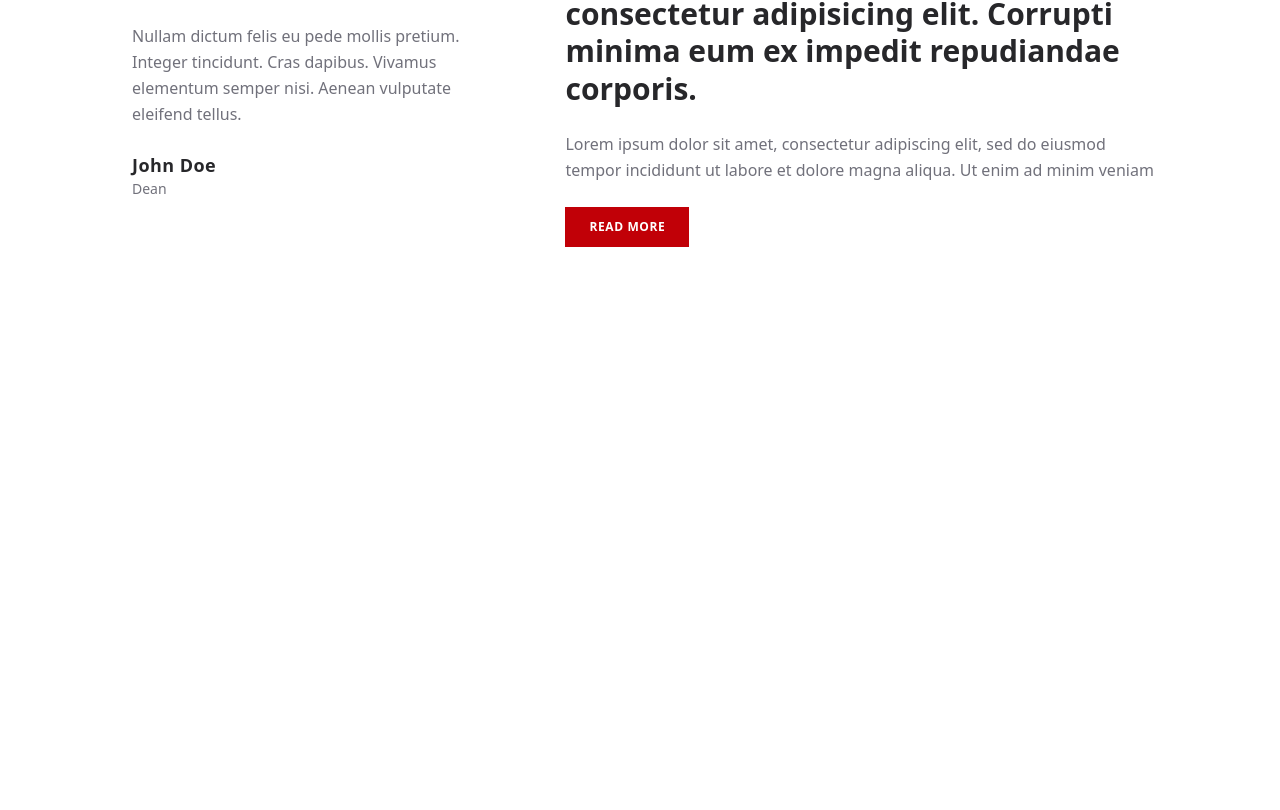
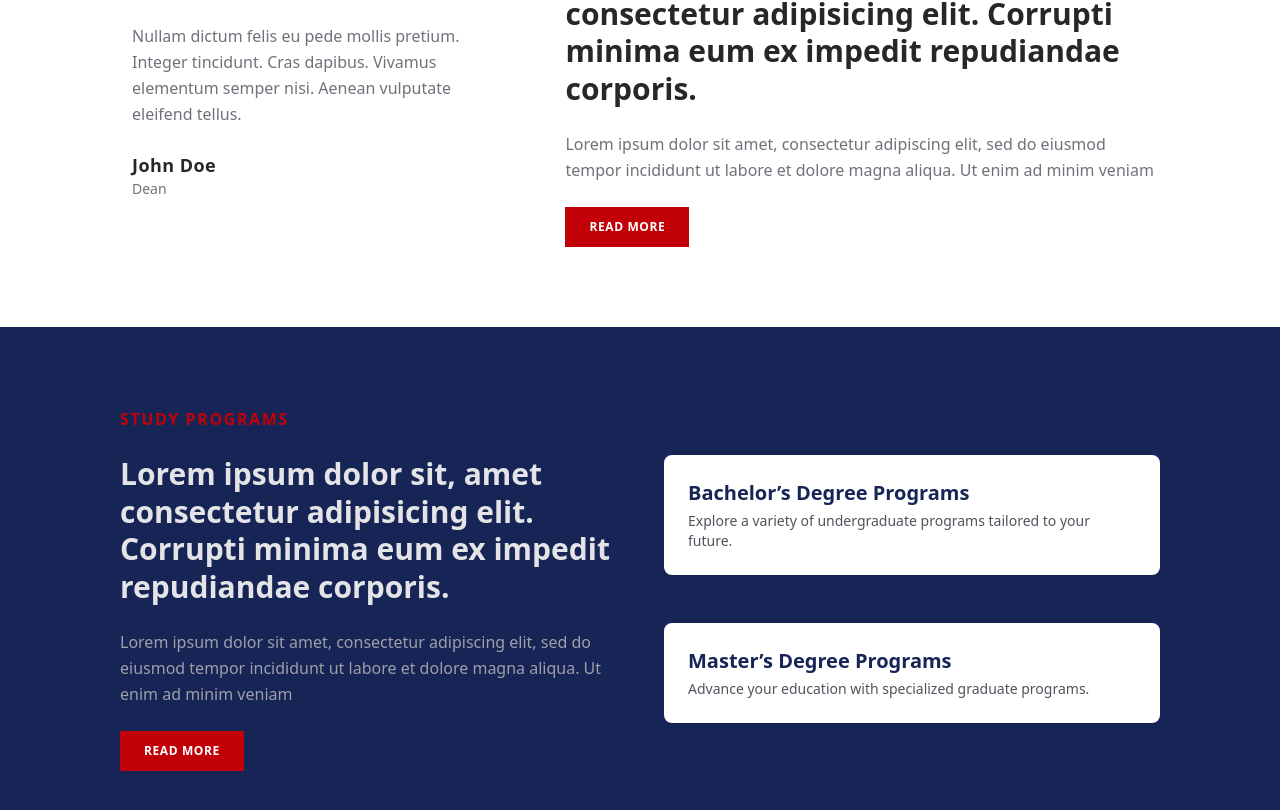
Before and after one commit to ecerri22/fbl-website, a Next.js app: page / in a window 1280 px wide. Shown: the part 740-1550 px from the top of the page. Before the commit the page ends 1067 px from the top, so only its background shows below. Built offline with nearby package versions, Linux system fonts and the light colour scheme.

Commit message:
study programs section

```diff
--- a/src/app/page.tsx
+++ b/src/app/page.tsx
@@ -1,5 +1,8 @@
 import Image from "next/image";
 import { Button } from "@/components/ui/button";
+import { ArrowRight, GraduationCap, UserCheck } from "lucide-react";
+import Link from "next/link";
+
 
 export default function Home() {
   return (
@@ -58,7 +61,7 @@ export default function Home() {
         {/* RIGHT SIDE – About Section */}
         <div className="space-y-6 basis-[60%]">
           <h6 className="text-md font-semibold text-red-700 uppercase tracking-widest">About FBL</h6>
-          <h2 className="text-3xl font-extrabold text-zinc-800 leading-tight">
+          <h2 className="text-3xl text-zinc-800 leading-tight font-semibold">
             Lorem ipsum dolor sit, amet consectetur adipisicing elit. Corrupti minima eum ex impedit repudiandae corporis.
           </h2>
           <p className="text-base text-zinc-500 leading-relaxed">
@@ -70,6 +73,57 @@ export default function Home() {
         </div>
       </section>
 
+      {/* STUDY PROGRAMS  */}
+      <section className="bg-blue-950 flex flex-col md:flex-row gap-12 px-30 py-20 items-center ">
+        {/* LEFT SIDE */}
+        <div className="space-y-6 basis-[50%]">
+          <h6 className="text-md font-semibold text-red-700 uppercase tracking-widest">Study Programs</h6>
+          <h2 className="text-3xl font-semibold text-zinc-200 leading-tight">
+            Lorem ipsum dolor sit, amet consectetur adipisicing elit. Corrupti minima eum ex impedit repudiandae corporis.
+          </h2>
+          <p className="text-base text-zinc-400 leading-relaxed">
+            Lorem ipsum dolor sit amet, consectetur adipiscing elit, sed do eiusmod tempor incididunt ut labore et dolore magna aliqua. Ut enim ad minim veniam
+          </p>
+          <button className="bg-red-700 hover:bg-red-800 transition text-white font-semibold text-xs uppercase px-6 py-3 tracking-wider">
+            Read More
+          </button>
+        </div>
+
+
+        {/* RIGHT SIDE */}
+         <div className="flex flex-col gap-6 space-y-6 basis-[50%]">
+          {/* Bachelor's Card */}
+          <Link href="/bachelors" passHref>
+            <div className="bg-white text-blue-950 p-6 rounded-md shadow group relative overflow-hidden transition hover:shadow-lg cursor-pointer">
+              <h3 className="text-xl font-semibold mb-1">Bachelor’s Degree Programs</h3>
+              <p className="text-sm text-zinc-600">
+                Explore a variety of undergraduate programs tailored to your future.
+              </p>
+
+              <div className="absolute right-6 top-1/2 -translate-y-1/2 opacity-0 group-hover:opacity-100 transition duration-300">
+                <ArrowRight className="w-6 h-6 text-red-700" />
+              </div>
+            </div>
+          </Link>
+
+          {/* Master's Card */}
+          <Link href="/masters" passHref>
+            <div className="bg-white text-blue-950 p-6 rounded-md shadow group relative overflow-hidden transition hover:shadow-lg cursor-pointer">
+              <h3 className="text-xl font-semibold mb-1">Master’s Degree Programs</h3>
+              <p className="text-sm text-zinc-600">
+                Advance your education with specialized graduate programs.
+              </p>
+
+              <div className="absolute right-6 top-1/2 -translate-y-1/2 opacity-0 group-hover:opacity-100 transition duration-300">
+                <ArrowRight className="w-6 h-6 text-red-700" />
+              </div>
+            </div>
+          </Link>
+        </div>
+
+
+
+      </section>
 
     </main>
   );
```
